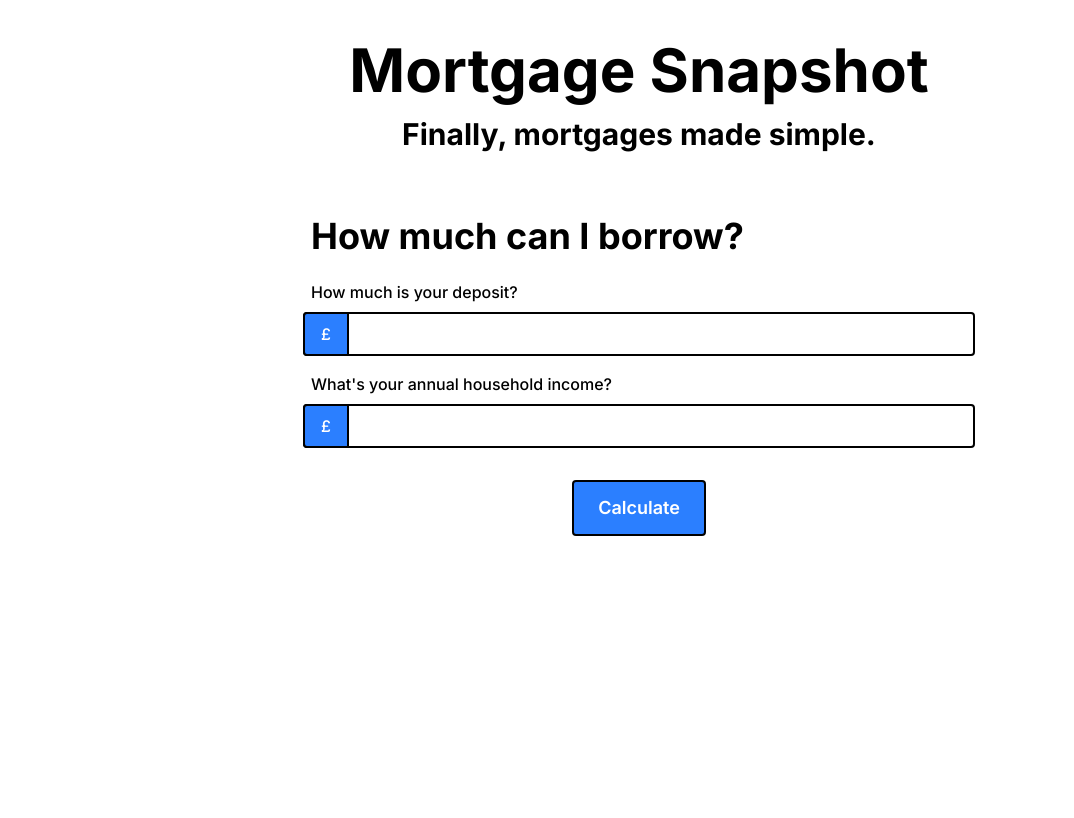
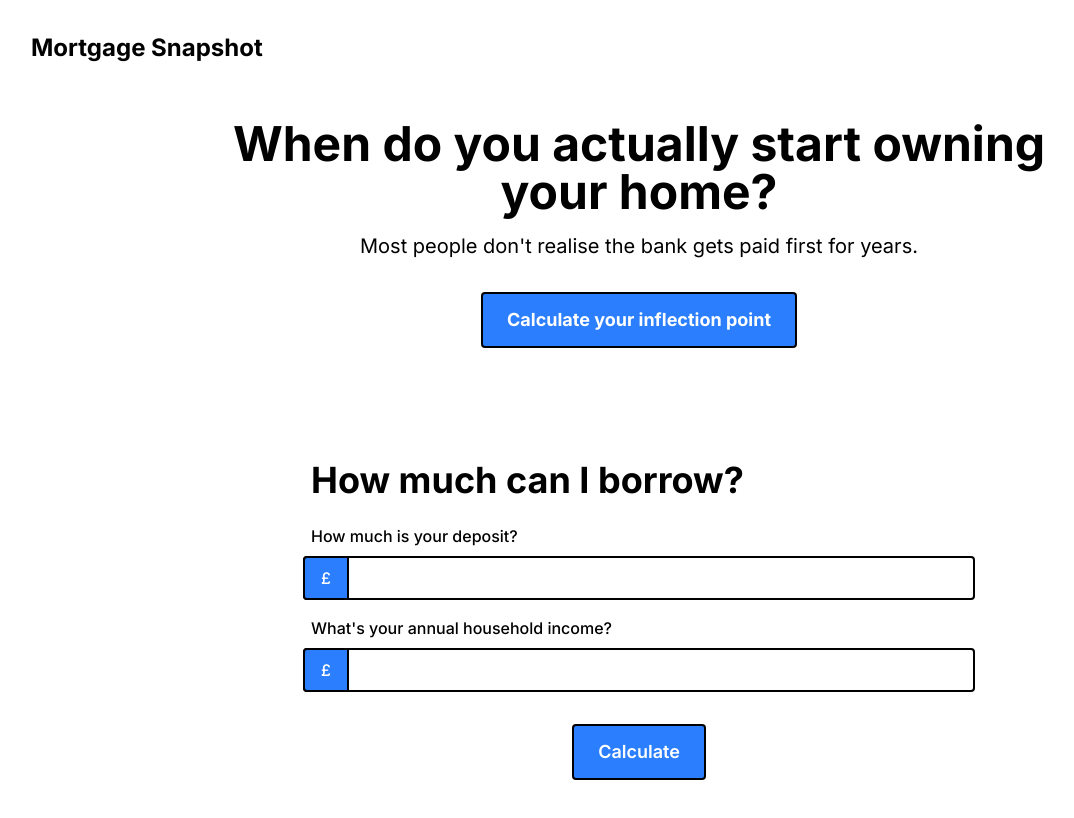
Before and after one commit to doowmot/mortgage-snapshot, a React (Vite) app: page / in a window 1280 px wide. Shown: the top 818 px of the page, without its empty margins (1-1075 px from the left). Built offline with nearby package versions, Linux system fonts and the light colour scheme.

Commit message:
add new landing page header and button

```diff
--- a/src/App.tsx
+++ b/src/App.tsx
@@ -126,13 +126,22 @@ function App() {
 
   return (
     <>
-      <div className="py-2 px-8">
-        <h1 className="text-6xl font-bold">Mortgage Snapshot</h1>
-      </div>
+      <header>
+        <h1 className="text-2xl font-bold text-left">Mortgage Snapshot</h1>
+      </header>
 
-      <div className="py-2 px-8">
-        <h2 className="text-3xl font-bold">Finally, mortgages made simple.</h2>
-      </div>
+      <main className="py-14">
+        <h2 className="text-5xl font-bold px-50">When do you actually start owning your home?</h2>
+
+        <p className="text-xl mt-4">Most people don't realise the bank gets paid first for years.</p>
+
+        <button
+          type="button"
+          className="bg-blue-500 text-white px-6 py-3 text-lg font-bold rounded block mx-auto hover:bg-blue-400 cursor-pointer border-2 border-black transition-colors duration-200 mt-8"
+        >
+          Calculate your inflection point
+        </button>
+      </main>
 
       <div className="max-w-2xl mx-auto border-black m-8">
       <AffordabilityForm
```
